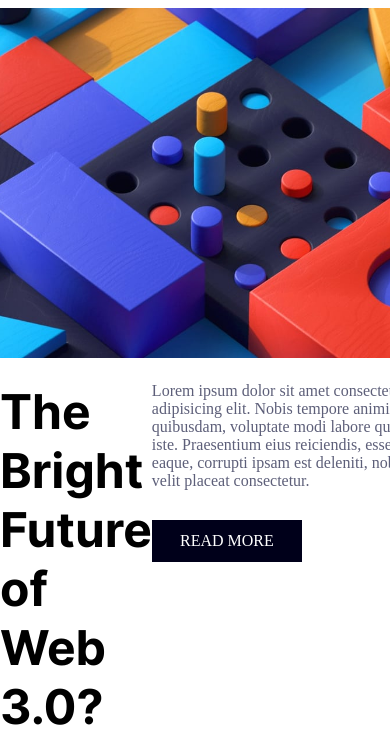
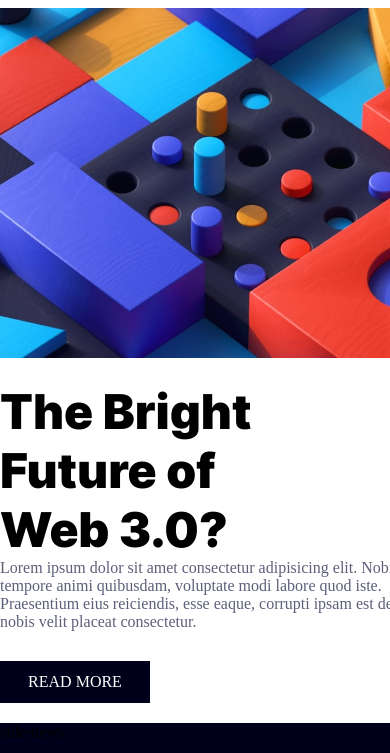
Before and after one commit to mistakeltu/fem_homepage_main, a website: page index.html in a window 390 px wide. Shown: the part 162-915 px from the top of the page. Drawn offline with Linux system fonts and the light colour scheme.

Commit message:
Second grid in main info

```diff
--- a/css/base/layout.css
+++ b/css/base/layout.css
@@ -12,6 +12,12 @@
   gap: 20px;
   max-width: 1440px;
   margin: 100px auto;
+}
+
+.main-grid {
+  display: grid;
+  grid-template-columns: 1fr 1fr;
+  width: 100%;
 }
 
 /* NAVIGATION */
@@ -42,8 +48,6 @@
 
 .main-img {
   grid-column: 1/3;
-  /* width: 750px;
-  height: 200px; */
 }
 
 .pav {
@@ -56,17 +60,16 @@
   grid-column: 1/3;
   grid-row: 3/4;
   height: 100%;
-  display: flex;
 }
 
 .main-name {
   font-family: Inter;
-  font-size: x-large;
-  font-weight: bold;
-  width: 100%;
+  font-size: xxx-large;
+  font-weight: 900;
 }
 
 .main-p {
+  display: inline-block;
   color: hsl(236, 13%, 42%);
 }
 
@@ -114,4 +117,12 @@
     grid-column: 1;
     grid-row: 5;
   }
+  .main-name {
+    grid-column: 1/3;
+    grid-row: 3;
+  }
+  .main-p {
+    grid-column: 1/3;
+    grid-row: 4;
+  }
 }
--- a/index.html
+++ b/index.html
@@ -48,9 +48,8 @@
         />
       </div>
       <div class="main-info">
-        <div class="main-name">
-          <h1>The Bright<br />Future of<br />Web 3.0?</h1>
-        </div>
+        <div class="main-grid">
+          <div class="main-name">The Bright<br />Future of<br />Web 3.0?</div>
           <div class="main-p">
             <p>
               Lorem ipsum dolor sit amet consectetur adipisicing elit. Nobis
@@ -63,6 +62,7 @@
             </div>
           </div>
         </div>
+      </div>
       <div class="footer-info">footer-info</div>
       <div class="side-news">side-news</div>
     </div>
```
Lines whose indentation alone changed are shown as unchanged.
